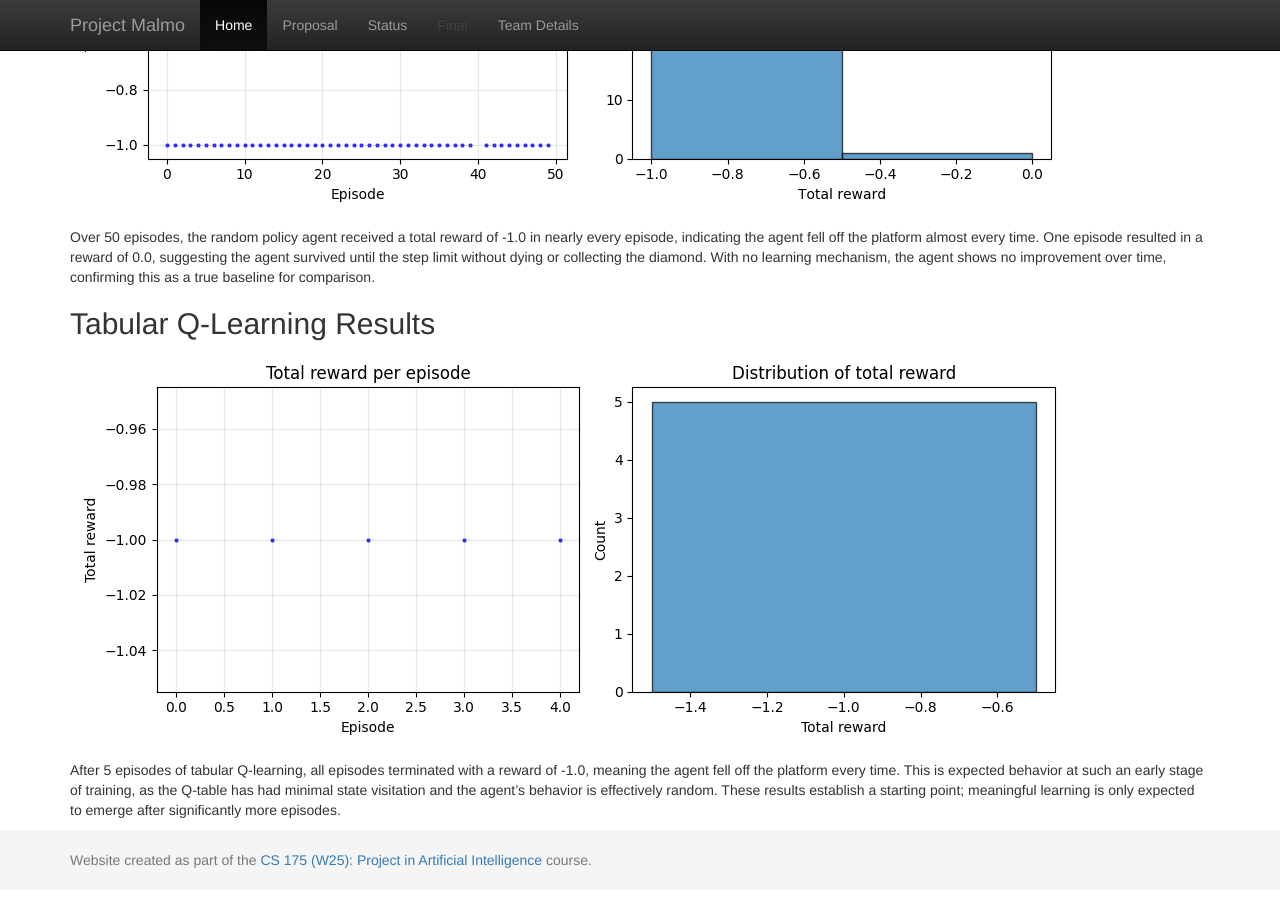
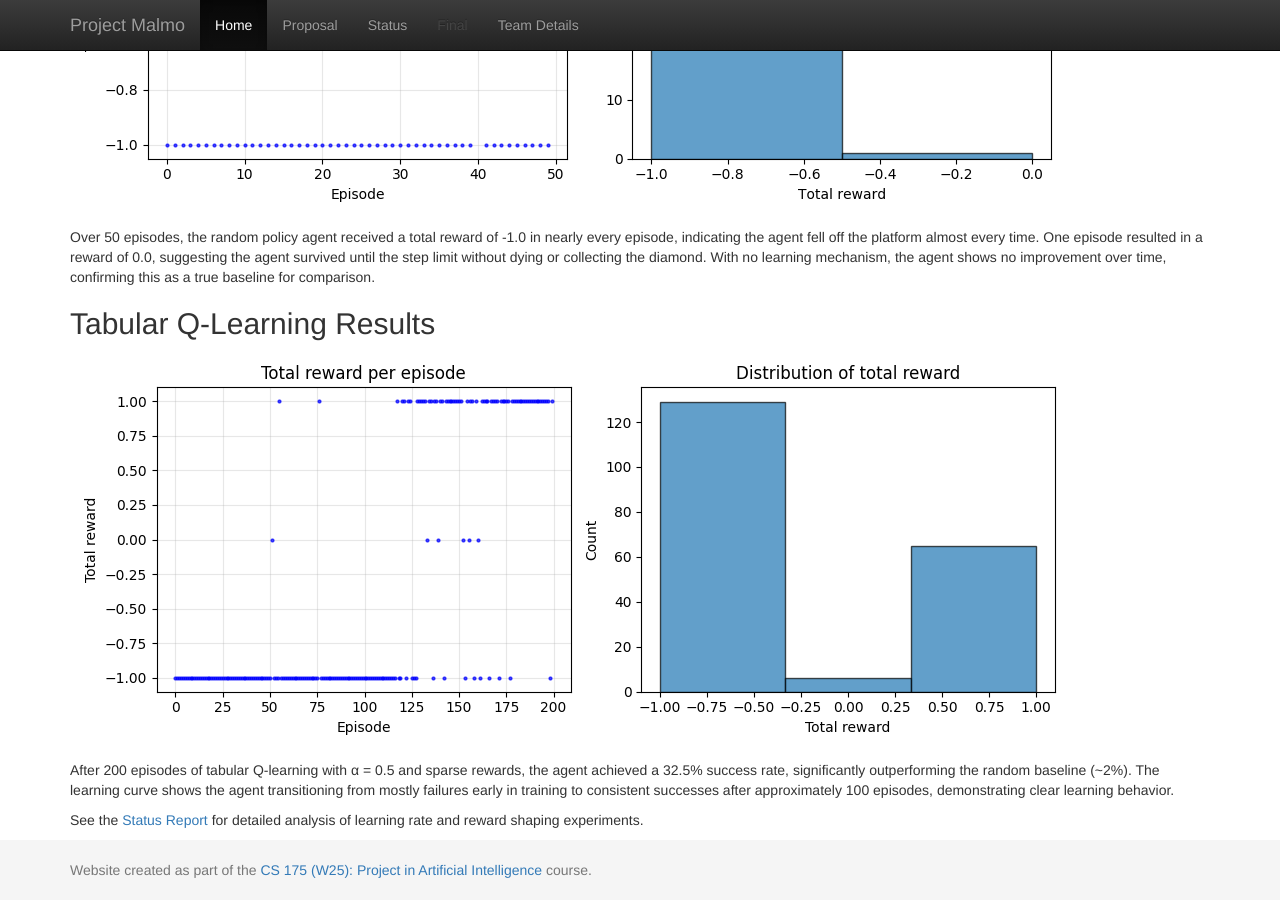
Before and after one commit to nhanngyn2004/cs175-group5, a Jekyll site: the page built from docs/index.md, in a window 1280 px wide and 900 px high, scrolled down 831 px. Built offline with Jekyll 4.4.1, drawn with Linux system fonts in a browser that asks for light colours.

Commit message:
updated p1 n p2

```diff
--- a/docs/index.md
+++ b/docs/index.md
@@ -31,6 +31,8 @@ Over 50 episodes, the random policy agent received a total reward of -1.0 in nea
 
 ## Tabular Q-Learning Results
 
-![Tabular Q-Learning](assets/tabular_q_learning_plot.png)
+![Tabular Q-Learning](assets/fig1.png)
 
-After 5 episodes of tabular Q-learning, all episodes terminated with a reward of -1.0, meaning the agent fell off the platform every time. This is expected behavior at such an early stage of training, as the Q-table has had minimal state visitation and the agent's behavior is effectively random. These results establish a starting point; meaningful learning is only expected to emerge after significantly more episodes.
+After 200 episodes of tabular Q-learning with α = 0.5 and sparse rewards, the agent achieved a 32.5% success rate, significantly outperforming the random baseline (~2%). The learning curve shows the agent transitioning from mostly failures early in training to consistent successes after approximately 100 episodes, demonstrating clear learning behavior.
+
+See the [Status Report](status.html) for detailed analysis of learning rate and reward shaping experiments.
```
Also changed, not shown: docs/status.md (+2 -2 lines), docs/assets/fig1.png (added), docs/assets/fig2.png (added).
